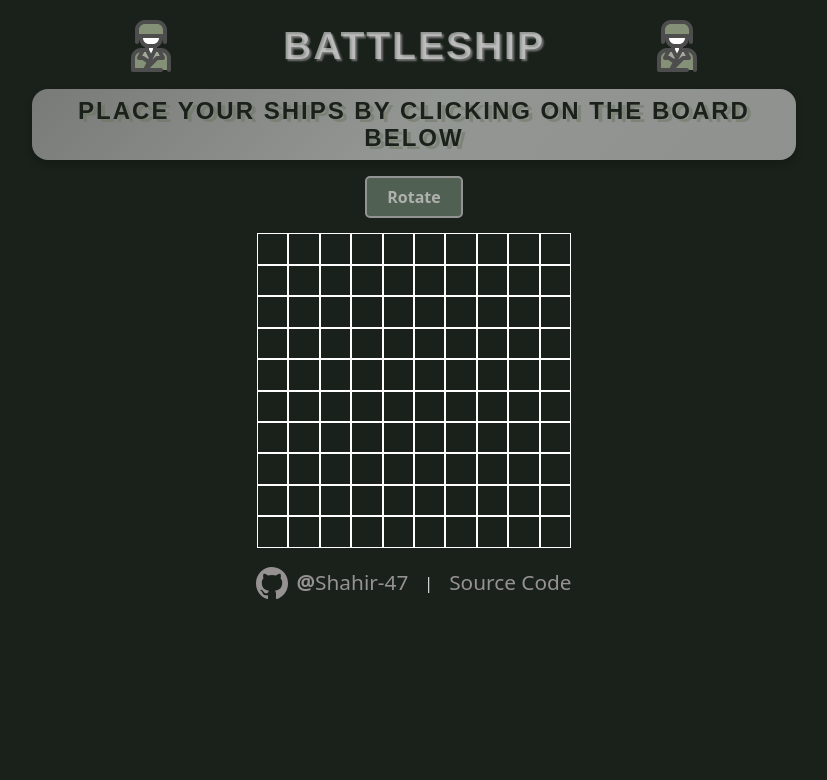
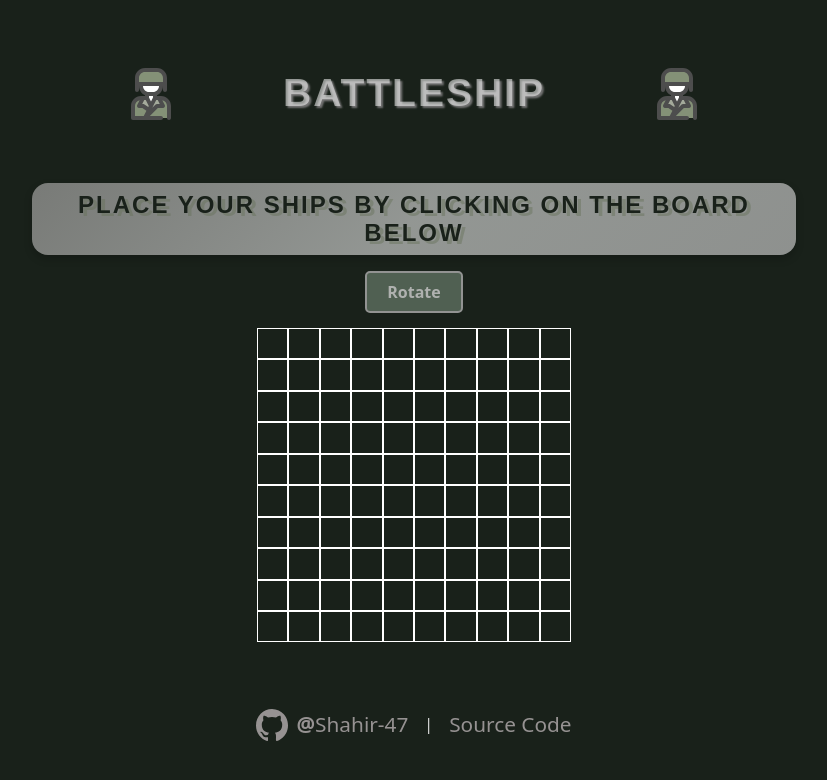
Before and after one commit to Shahir-47/Battleship, a website built with webpack: page src/index.html in a window 1280 px wide. Shown: the whole page, without its empty margins (226-1053 px from the left). Built offline with nearby package versions, Linux system fonts and the light colour scheme.

Commit message:
Update justify-content property in game.css

```diff
--- a/src/css/game.css
+++ b/src/css/game.css
@@ -46,7 +46,7 @@ body {
 div#content {
 	display: flex;
 	flex-direction: column;
-	justify-content: flex-start;
+	justify-content: space-evenly;
 	align-items: stretch;
 	height: 100vh;
 }
@@ -274,6 +274,7 @@ footer {
 	width: 100%;
 	height: 2.5rem;
 	padding: 1rem 0;
+	padding-bottom: 0.5rem;
 }
 
 footer a {
```
Also changed, not shown: dist/main.js.
